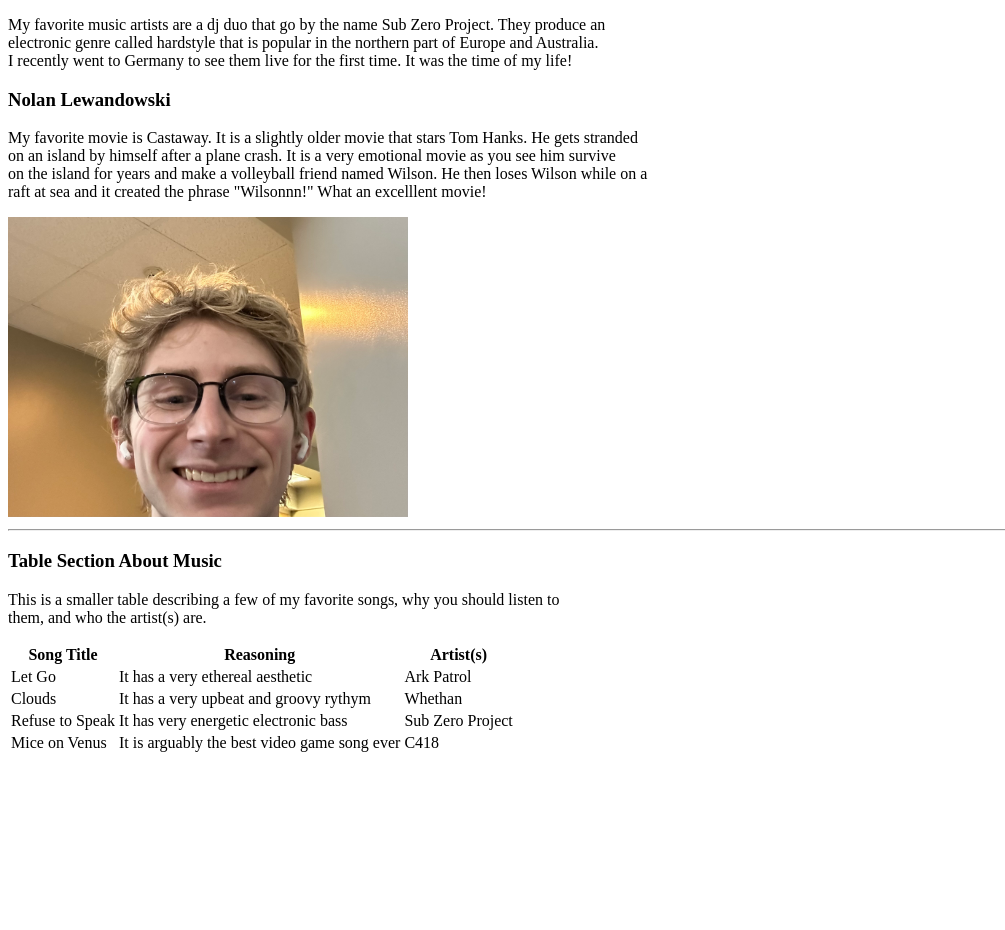
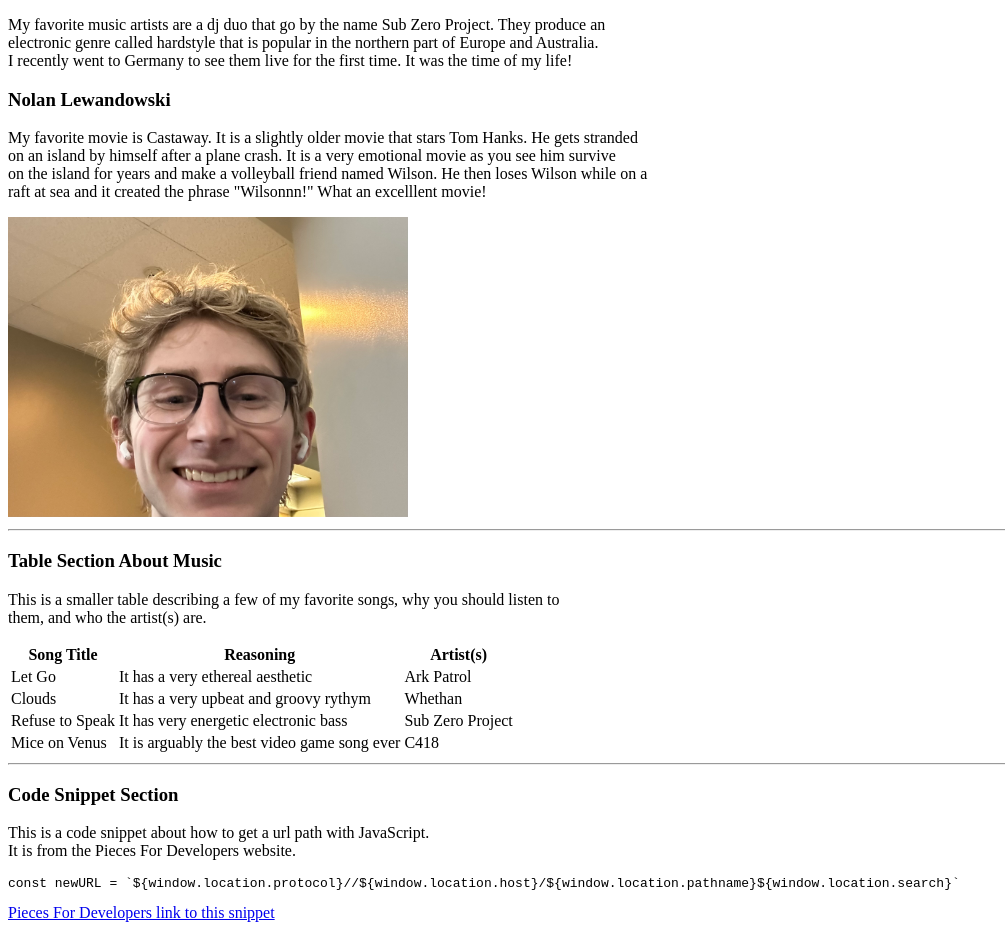
Before and after one commit to 44-563-Web-Apps-S24/44563-webapps-s24-assignment3-NLewandowski5, a plain HTML site: page mymedia.html in a window 1280 px wide. Shown: the whole page, without its empty margins (0-1005 px from the left). Before the commit the page ends 800 px from the top, so only its background shows below. Drawn offline with Linux system fonts and the light colour scheme.

Commit message:
Updated mymedia.html to have code snippet section
Updated mymedia.html to have code snippet section

```diff
--- a/mymedia.html
+++ b/mymedia.html
@@ -52,7 +52,15 @@
             </tr>
         </table>
 
+        <hr>
 
+        <h3>Code Snippet Section</h3>
+        <p>This is a code snippet about how to get a url path with JavaScript.<br>
+            It is from the Pieces For Developers website.</p>
+
+        <pre>const newURL = `${window.location.protocol}//${window.location.host}/${window.location.pathname}${window.location.search}`</pre>
+
+        <a href="https://code.pieces.app/collections/javascript">Pieces For Developers link to this snippet</a>
 
     </body>
 
```
